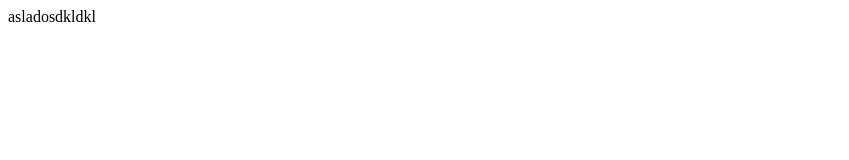
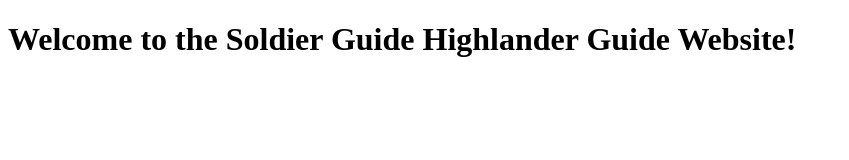
Before and after one commit to danoulus/danoulus.github.io, a plain HTML site: page index.html in a window 1280 px wide. Shown: the whole page, without its empty margins (0-849 px from the left). Drawn offline with Linux system fonts and the light colour scheme.

Commit message:
Change name and Added headline

```diff
--- a/index.html
+++ b/index.html
@@ -2,9 +2,9 @@
 <html lang="en">
 <head>
     <meta charset="UTF-8">
-    <title>fdsdfsdfsdsf</title>
+    <title>Danoulus Website</title>
 </head>
 <body>
-asladosdkldkl
+<h1>Welcome to the Soldier Guide Highlander Guide Website!</h1>
 </body>
 </html>
```
